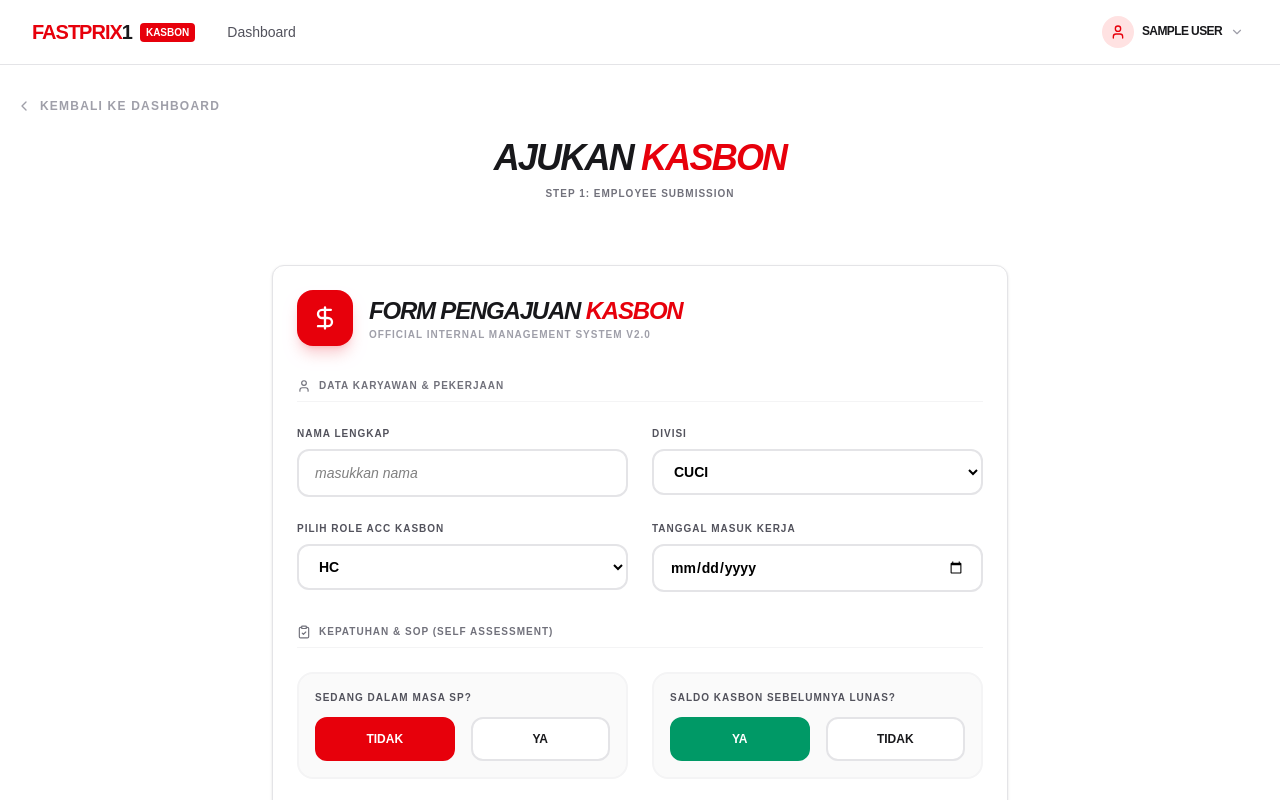
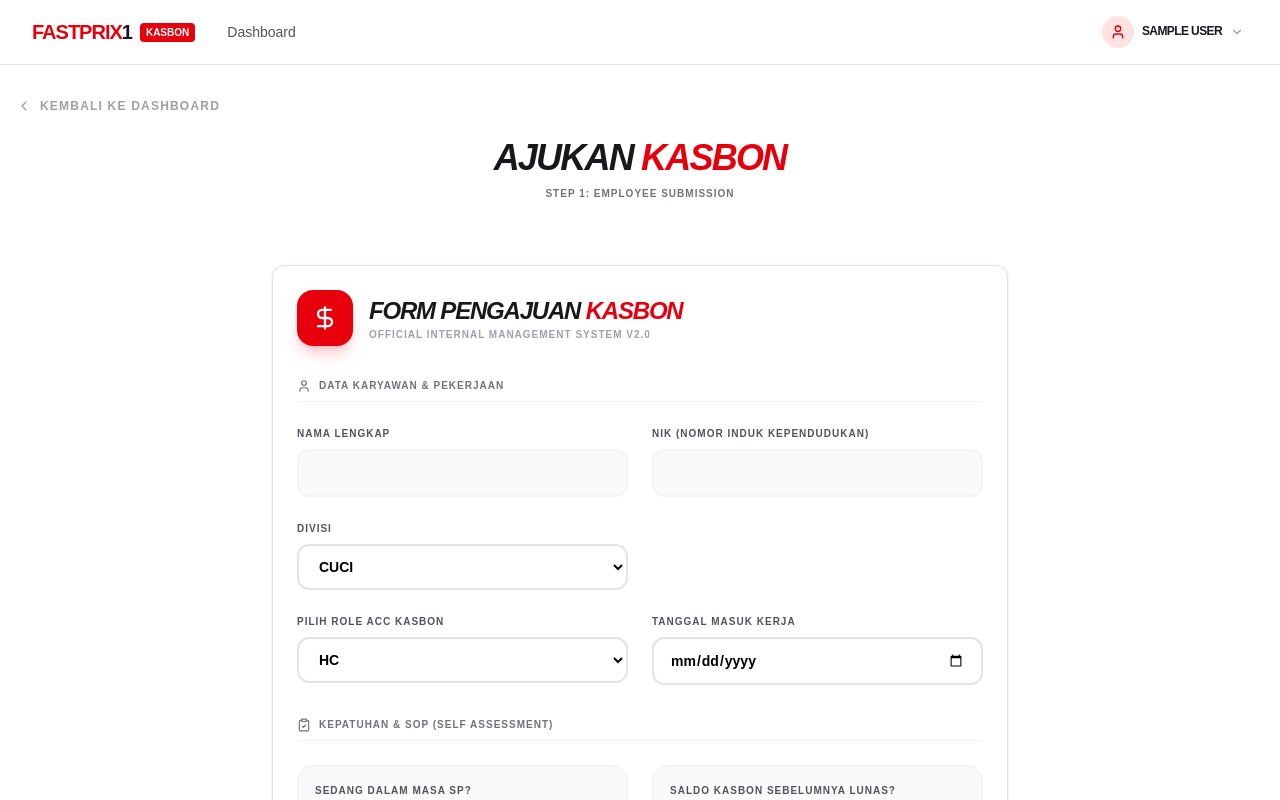
Before and after one commit to nickiy21/Kasbon-fp1, a Next.js app: page /request in a window 1280 px wide. Shown: the top 800 px of the page. Built offline with nearby package versions, Linux system fonts and the light colour scheme; no server answers; the database is empty; sample sign-in values are in the browser's storage.

Commit message:
Add NIK field to registration and automate it in Kasbon Form

```diff
--- a/src/app/login/page.tsx
+++ b/src/app/login/page.tsx
@@ -13,7 +13,9 @@ function LoginForm() {
 
   const [isRegistering, setIsRegistering] = useState(false);
   const [username, setUsername] = useState("");
+  const [nik, setNik] = useState("");
   const [password, setPassword] = useState("");
+
   const [showPassword, setShowPassword] = useState(false);
   const [error, setError] = useState("");
   const [loading, setLoading] = useState(false);
@@ -28,8 +30,10 @@ function LoginForm() {
         const formData = new FormData();
         formData.append("username", username);
         formData.append("password", password);
+        formData.append("nik", nik);
 
         const result = await registerUser(formData);
+
         if (result.success) {
           // Auto login after registration
           const res = await signIn("credentials", {
@@ -90,7 +94,8 @@ function LoginForm() {
           <div className="space-y-4">
             <div>
               <label className="text-[10px] font-black uppercase tracking-widest text-zinc-500">
-                Username
+                Nama Lengkap
+
               </label>
               <div className="relative mt-1">
                 <div className="pointer-events-none absolute inset-y-0 left-0 flex items-center pl-4 text-zinc-400">
@@ -102,10 +107,32 @@ function LoginForm() {
                   value={username}
                   onChange={(e) => setUsername(e.target.value)}
                   className="block w-full rounded-2xl border-2 border-zinc-100 bg-zinc-50/50 py-4 pl-12 pr-4 text-sm font-black text-black transition-all focus:border-red-600 focus:bg-white focus:outline-none focus:ring-4 focus:ring-red-600/10"
-                  placeholder="Masukkan username Anda"
+                  placeholder={isRegistering ? "Masukkan nama lengkap Anda" : "Masukkan nama lengkap"}
                 />
               </div>
             </div>
+
+            {isRegistering && (
+              <div>
+                <label className="text-[10px] font-black uppercase tracking-widest text-zinc-500">
+                  Nomor Induk Kependudukan (NIK)
+                </label>
+                <div className="relative mt-1">
+                  <div className="pointer-events-none absolute inset-y-0 left-0 flex items-center pl-4 text-zinc-400">
+                    <User size={18} />
+                  </div>
+                  <input
+                    type="text"
+                    required
+                    value={nik}
+                    onChange={(e) => setNik(e.target.value)}
+                    className="block w-full rounded-2xl border-2 border-zinc-100 bg-zinc-50/50 py-4 pl-12 pr-4 text-sm font-black text-black transition-all focus:border-red-600 focus:bg-white focus:outline-none focus:ring-4 focus:ring-red-600/10"
+                    placeholder="Masukkan 16 digit NIK Anda"
+                  />
+                </div>
+              </div>
+            )}
+
 
             <div>
               <label className="text-[10px] font-black uppercase tracking-widest text-zinc-500">
--- a/src/app/request/page.tsx
+++ b/src/app/request/page.tsx
@@ -17,6 +17,10 @@ export default async function RequestPage() {
     where: { userId: session.user.id },
   });
 
+  const userRecord = await prisma.user.findUnique({
+    where: { id: session.user.id },
+  });
+
   return (
     <div className="container mx-auto max-w-7xl px-4 py-8">
       <Link href="/dashboard" className="mb-6 inline-flex items-center gap-2 text-xs font-black uppercase tracking-widest text-zinc-400 hover:text-red-600 transition-colors">
@@ -32,7 +36,11 @@ export default async function RequestPage() {
         </p>
       </div>
 
-      <KasbonForm basicSalary={profile?.basicSalary || 0} />
+      <KasbonForm
+        basicSalary={profile?.basicSalary || 0}
+        initialName={userRecord?.username || ""}
+        initialNik={userRecord?.nik || ""}
+      />
     </div>
   );
 }
--- a/src/components/KasbonForm.tsx
+++ b/src/components/KasbonForm.tsx
@@ -15,14 +15,25 @@ import { differenceInMonths } from "date-fns";
 import { ROLE_LABELS } from "@/lib/constants";
 
 
-export default function KasbonForm({ basicSalary: initialSalary }: { basicSalary: number }) {
+export default function KasbonForm({
+  basicSalary: initialSalary,
+  initialName = "",
+  initialNik = ""
+}: {
+  basicSalary: number;
+  initialName?: string;
+  initialNik?: string;
+}) {
+
   const [loading, setLoading] = useState(false);
   const [message, setMessage] = useState<{ type: "success" | "error"; text: string } | null>(null);
   const [agreed, setAgreed] = useState(false);
   const [showSOP, setShowSOP] = useState(false);
 
   // Form states for validation
-  const [employeeName, setEmployeeName] = useState("");
+  const [employeeName, setEmployeeName] = useState(initialName);
+  const [nik, setNik] = useState(initialNik);
+
   const [joinDate, setJoinDate] = useState("");
   const [spStatus, setSpStatus] = useState<string>("TIDAK");
   const [spDescription, setSpDescription] = useState("");
@@ -85,8 +96,9 @@ export default function KasbonForm({ basicSalary: initialSalary }: { basicSalary
     if (result.success) {
       setMessage({ type: "success", text: "Pengajuan kasbon berhasil dikirim! Menunggu verifikasi SPV Divisi." });
       setAgreed(false);
-      setEmployeeName("");
+      // Don't clear name and nik as they are fixed
       setJoinDate("");
+
       setRequestAmount("");
       setSpDescription("");
       setIsPreviousPaid("YA");
@@ -186,17 +198,33 @@ export default function KasbonForm({ basicSalary: initialSalary }: { basicSalary
                   type="text"
                   name="employeeName"
                   value={employeeName}
-                  onChange={handleNameChange}
+                  readOnly
                   required
-                  className="block w-full rounded-xl border-2 border-zinc-200 bg-white py-3 px-4 text-sm font-black text-black transition-all focus:border-red-600 focus:outline-none focus:ring-4 focus:ring-red-600/10 placeholder:font-medium placeholder:italic"
-                  placeholder="masukkan nama"
+                  className="block w-full rounded-xl border-2 border-zinc-100 bg-zinc-50 py-3 px-4 text-sm font-black text-zinc-500 cursor-not-allowed"
                 />
               </div>
 
               <div>
                 <label className="mb-2 block text-[10px] font-black uppercase tracking-widest text-zinc-600">
+                  NIK (Nomor Induk Kependudukan)
+                </label>
+                <input
+                  type="text"
+                  name="nik"
+                  value={nik}
+                  readOnly
+                  required
+                  className="block w-full rounded-xl border-2 border-zinc-100 bg-zinc-50 py-3 px-4 text-sm font-black text-zinc-500 cursor-not-allowed"
+                />
+              </div>
+            </div>
+
+            <div className="grid gap-6 sm:grid-cols-2">
+              <div>
+                <label className="mb-2 block text-[10px] font-black uppercase tracking-widest text-zinc-600">
                   Divisi
                 </label>
+
                 <select
                   name="division"
                   required
--- a/src/lib/actions/kasbon-actions.ts
+++ b/src/lib/actions/kasbon-actions.ts
@@ -24,7 +24,9 @@ export async function submitKasbon(formData: FormData): Promise<KasbonResponse>
 
   // New Fields
   const employeeName = formData.get("employeeName") as string;
+  const nik = formData.get("nik") as string;
   const division = formData.get("division") as any; // Cast to Division enum
+
   const joinDateInput = formData.get("joinDate") as string;
   const spStatusInput = formData.get("spStatus") === "YA";
   const isPreviousPaidInput = formData.get("isPreviousPaid") === "YA";
@@ -49,7 +51,9 @@ export async function submitKasbon(formData: FormData): Promise<KasbonResponse>
         repaymentMonths: repaymentMonths,
         status: "PENDING",
         employeeName: employeeName,
+        nik: nik,
         division: division,
+
         joinDate: joinDate && !isNaN(joinDate.getTime()) ? joinDate : null,
         spStatus: spStatusInput,
         spDescription: spDescription || null,
--- a/src/lib/actions/user-actions.ts
+++ b/src/lib/actions/user-actions.ts
@@ -7,10 +7,12 @@ import { revalidatePath } from "next/cache";
 export async function registerUser(formData: FormData) {
   const username = formData.get("username") as string;
   const password = formData.get("password") as string;
+  const nik = formData.get("nik") as string;
 
-  if (!username || !password) {
-    return { success: false, error: "Username and password are required" };
+  if (!username || !password || !nik) {
+    return { success: false, error: "Nama Lengkap, Password, dan NIK wajib diisi" };
   }
+
 
   try {
     // Check if user exists
@@ -28,10 +30,12 @@ export async function registerUser(formData: FormData) {
       data: {
         username,
         password: hashedPassword,
+        nik,
         role: "EMPLOYEE",
         division: "MEKANIK", // Default starting division
       },
     });
+
 
 
     revalidatePath("/admin/members");
@@ -40,8 +44,15 @@ export async function registerUser(formData: FormData) {
     console.error("Registration error details:", error);
     // Provide a slightly more helpful error if it's a known prisma error
     if (error.code === 'P2002') {
-      return { success: false, error: "Username sudah terdaftar" };
+      if (error.meta?.target?.includes('username')) {
+        return { success: false, error: "Nama ini sudah terdaftar" };
+      }
+      if (error.meta?.target?.includes('nik')) {
+        return { success: false, error: "NIK ini sudah terdaftar" };
+      }
+      return { success: false, error: "Data sudah terdaftar" };
     }
+
     return { success: false, error: `Gagal membuat akun: ${error.message || "Unknown error"}` };
   }
 }
--- a/src/lib/auth.ts
+++ b/src/lib/auth.ts
@@ -46,7 +46,9 @@ export const authOptions: NextAuthOptions = {
           username: user.username,
           role: user.role,
           division: user.division,
+          nik: user.nik,
         };
+
         } catch (error) {
           console.error("Auth Exception:", error);
           return null;
@@ -61,7 +63,9 @@ export const authOptions: NextAuthOptions = {
         token.id = user.id;
         token.username = user.username;
         token.division = user.division;
+        token.nik = user.nik;
       }
+
       return token;
     },
     async session({ session, token }: { session: any; token: any }) {
@@ -70,7 +74,9 @@ export const authOptions: NextAuthOptions = {
         session.user.id = token.id;
         session.user.username = token.username;
         session.user.division = token.division;
+        session.user.nik = token.nik;
       }
+
       return session;
     },
   },
```
Also changed, not shown: 1 other file (tests, documents, lock files or other folders).
